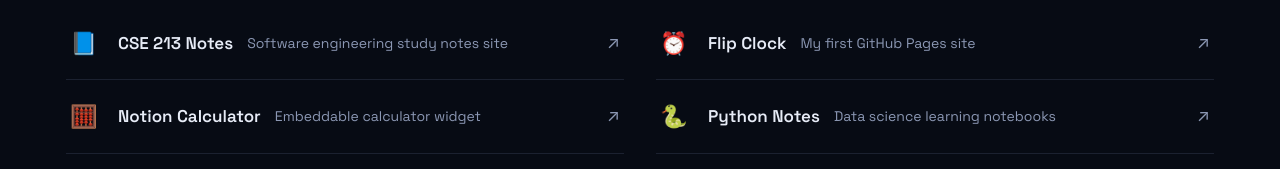
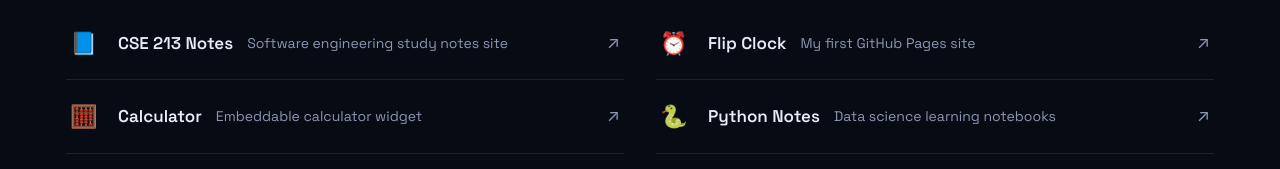
Before and after one commit to TJ-Paul/TJ-Paul, a plain HTML site: page index.html in a window 1280 px wide. Shown: the part 3501-3670 px from the top of the page. Drawn offline with Linux system fonts and the light colour scheme; no server answers; animation ran at ten frames a second.

Commit message:
Update index.html

```diff
--- a/index.html
+++ b/index.html
@@ -213,7 +213,7 @@
         <h3 class="mini-title mono">// more experiments</h3>
         <a class="mini" href="https://tj-paul.github.io/CSE213-SWE-TF/" target="_blank" rel="noopener"><span>📘</span><b>CSE 213 Notes</b><em>Software engineering study notes site</em><i>↗</i></a>
         <a class="mini" href="https://tj-paul.github.io/flip-clock/" target="_blank" rel="noopener"><span>⏰</span><b>Flip Clock</b><em>My first GitHub Pages site</em><i>↗</i></a>
-        <a class="mini" href="https://github.com/TJ-Paul/calculator-notion-widget" target="_blank" rel="noopener"><span>🧮</span><b>Notion Calculator</b><em>Embeddable calculator widget</em><i>↗</i></a>
+        <a class="mini" href="https://github.com/TJ-Paul/calculator-notion-widget" target="_blank" rel="noopener"><span>🧮</span><b>Calculator</b><em>Embeddable calculator widget</em><i>↗</i></a>
         <a class="mini" href="https://github.com/TJ-Paul/python-notes" target="_blank" rel="noopener"><span>🐍</span><b>Python Notes</b><em>Data science learning notebooks</em><i>↗</i></a>
         <a class="mini" href="https://github.com/TJ-Paul/Parallax-Effect" target="_blank" rel="noopener"><span>🌄</span><b>Parallax Effect</b><em>Scroll-depth experiments</em><i>↗</i></a>
       </div>
```
